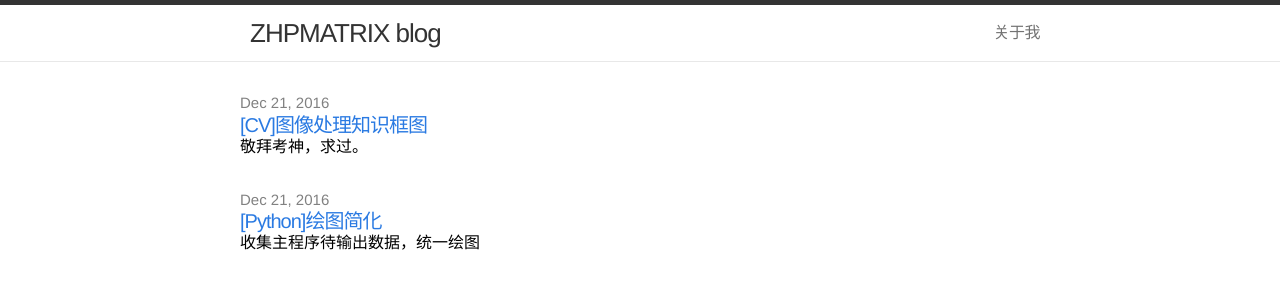
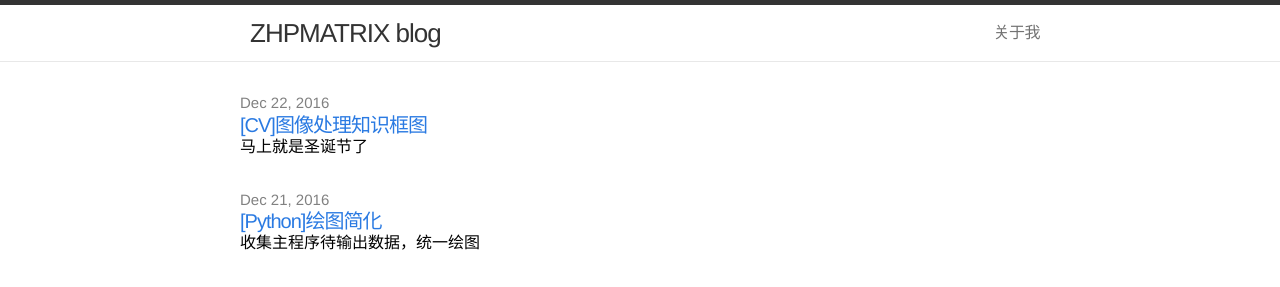
Before and after one commit to zhpmatrix/zhpmatrix.github.io, a Jekyll site: the page built from index.html, in a window 1280 px wide. Shown: the top 287 px of the page. Built offline with Jekyll 4.4.1, drawn with Linux system fonts in a browser that asks for light colours; comment, search, counter and statistics services are not loaded.

Commit message:
modify image-process

```diff
--- a/_posts/2016-12-22-image-process.md
+++ b/_posts/2016-12-22-image-process.md
@@ -1,8 +1,8 @@
 ---
 layout: post
 title: "[CV]图像处理知识框图"
-excerpt: "敬拜考神，求过。"
-date: 2016-12-21 22:36:00
+excerpt: "马上就是圣诞节了"
+date: 2016-12-22 18:54:00
 mathjax: true
 ---
 <script type="text/javascript" src="http://cdn.mathjax.org/mathjax/latest/MathJax.js?config=default"></script>
```
